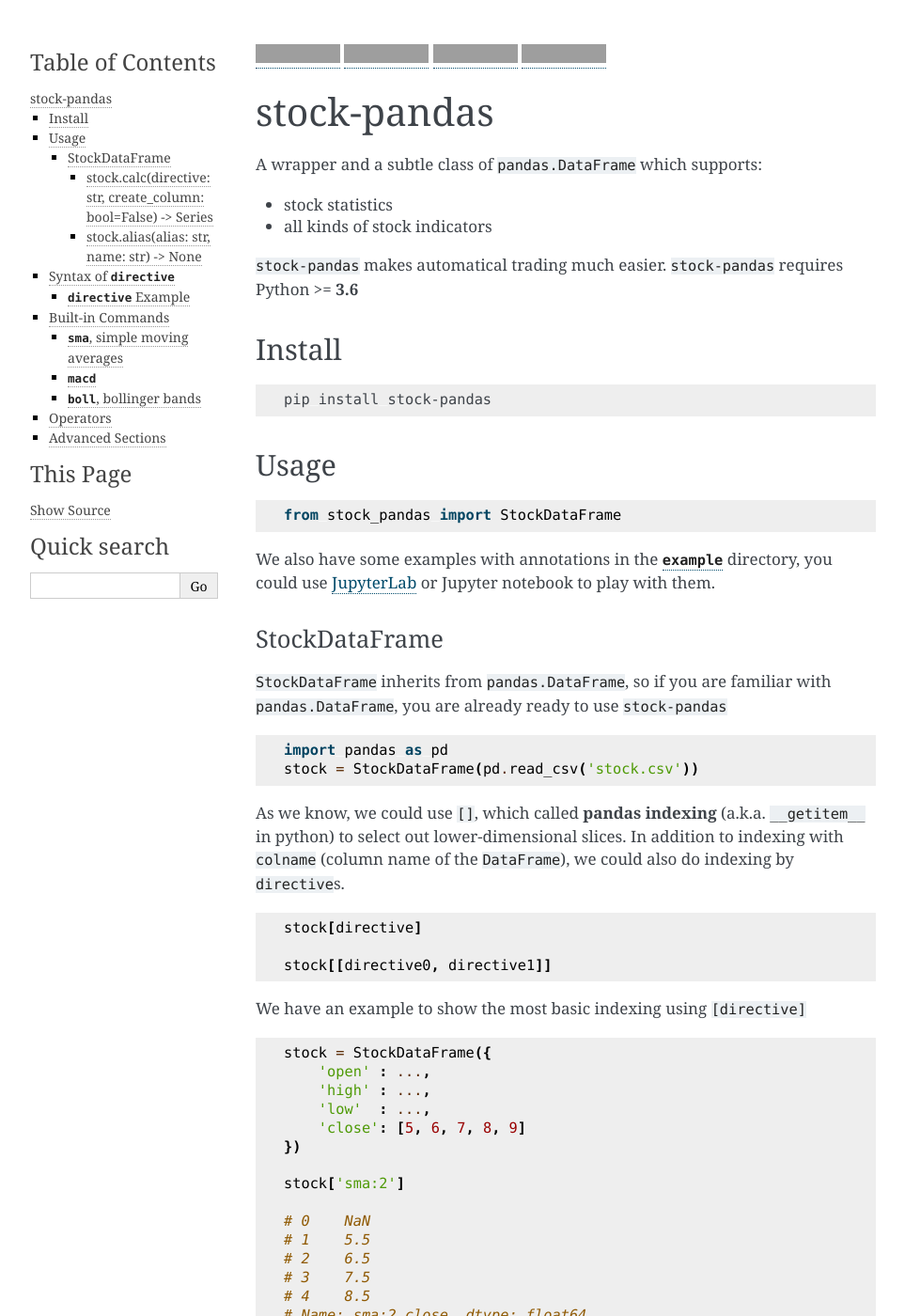
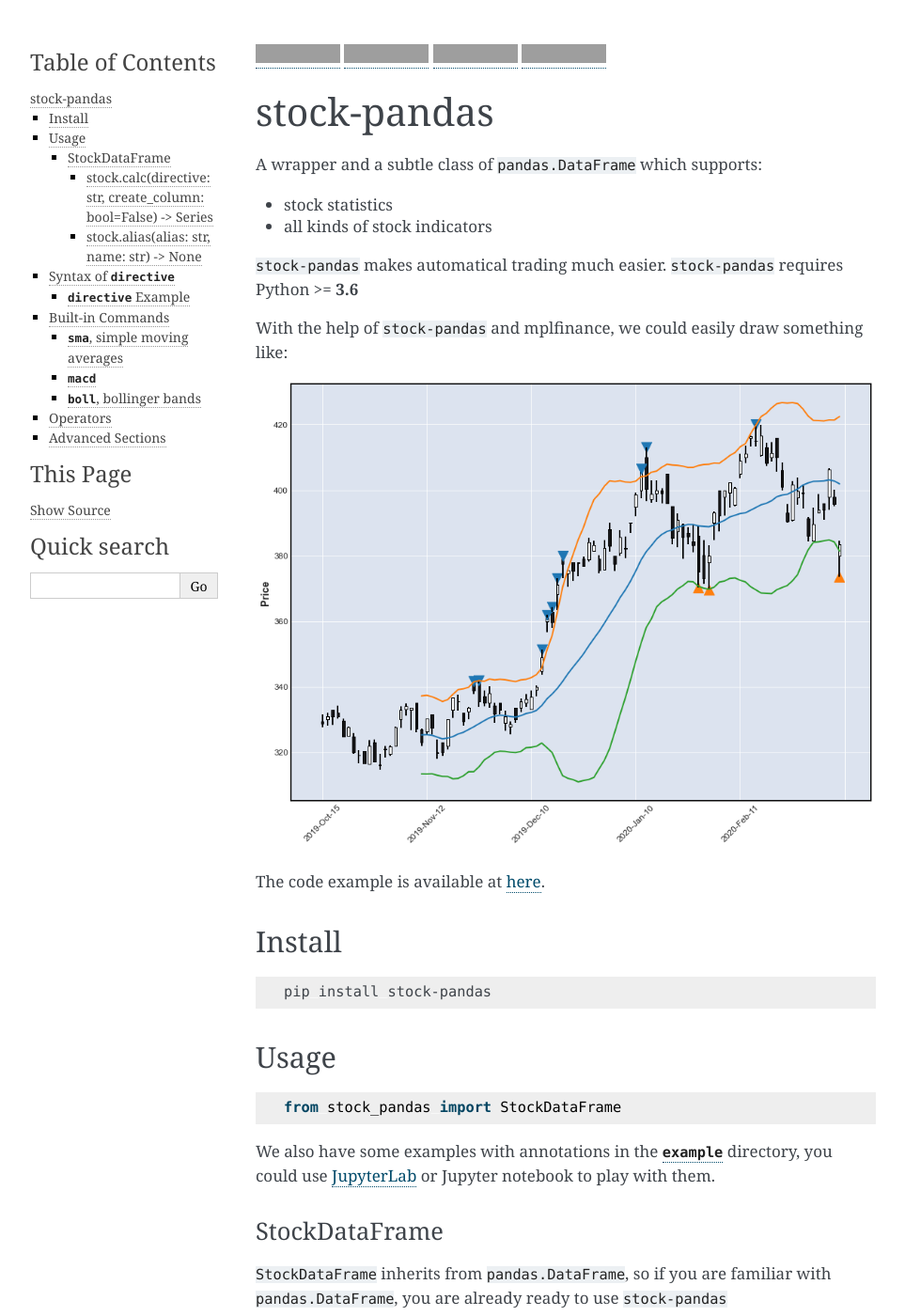
Before and after one commit to kaelzhang/stock-pandas, a Sphinx documentation site: the page built from docs/README.md, in a window 1280 px wide and 1400 px high. Shown: the whole window at 94% size, without its empty margins (148-1111 px from the left). Built offline with Sphinx 7.4.7, drawn with Linux system fonts in a browser that asks for light colours; grey boxes are pictures that could not be loaded.

Commit message:
updates README.md

```diff
--- a/docs/README.md
+++ b/docs/README.md
@@ -10,6 +10,12 @@
 - all kinds of stock indicators
 
 `stock-pandas` makes automatical trading much easier. `stock-pandas` requires Python >= **3.6**
+
+With the help of `stock-pandas` and mplfinance, we could easily draw something like:
+
+![](boll.png)
+
+The code example is available at [here](https://github.com/kaelzhang/stock-pandas/blob/master/example/bollinger_bands.ipynb).
 
 ## Install
 
```
Also changed, not shown: docs/boll.png (added), 2 other files.
